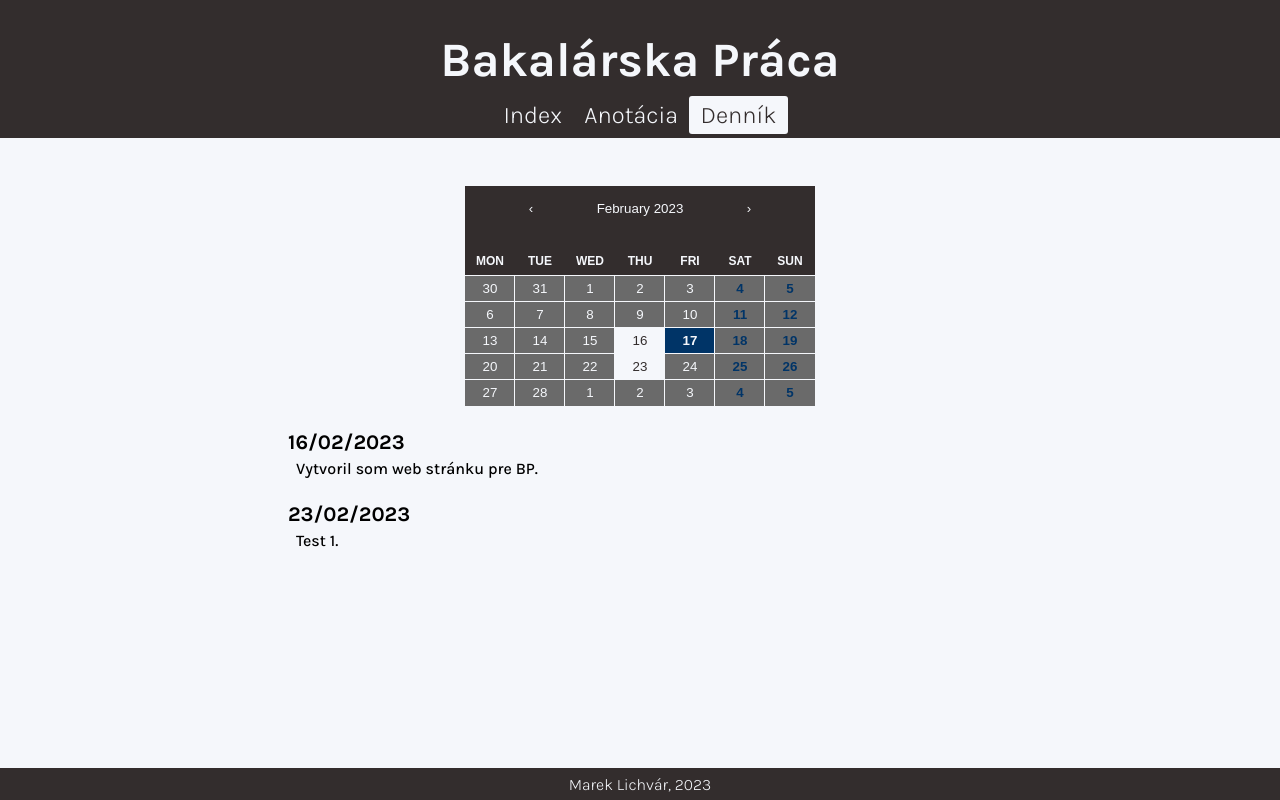
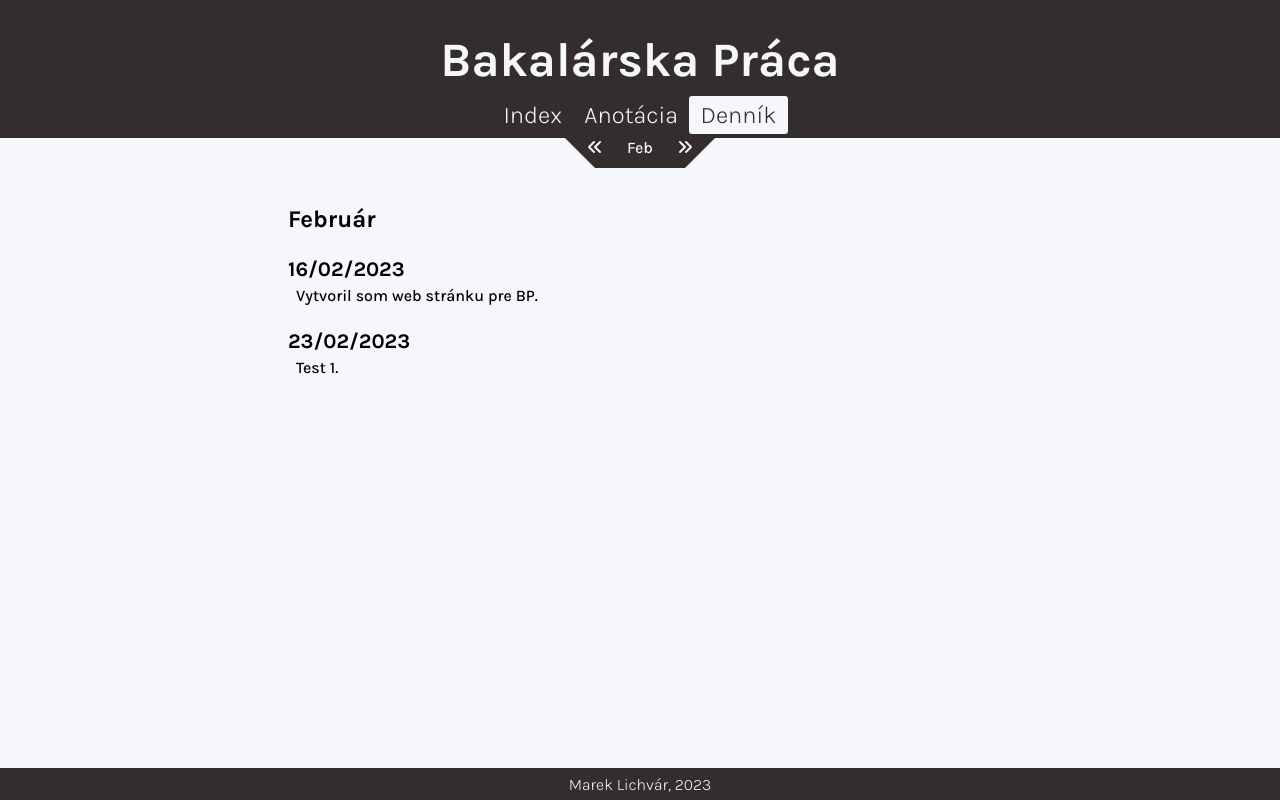
Before and after one commit to sinthoras50/bachelors_app, a React (Create React App) app: page /diary in a window 1280 px wide. Built offline with nearby package versions, Linux system fonts and the light colour scheme.

Commit message:
Removed calendar

```diff
--- a/public/index.html
+++ b/public/index.html
@@ -3,16 +3,16 @@
   <head>
     <meta charset="utf-8" />
     <link rel="icon" href="%PUBLIC_URL%/favicon.ico" />
+    <script src="https://kit.fontawesome.com/9e75c558e1.js" crossorigin="anonymous"></script>
     <meta name="viewport" content="width=device-width, initial-scale=1" />
     <meta name="theme-color" content="#000000" />
     <meta
       name="description"
       content="Web diary for bachelors thesis progress"
     />
-    <title>React App</title>
+    <title>Bachelors Thesis</title>
   </head>
   <body>
-    <noscript>You need to enable JavaScript to run this app.</noscript>
     <div id="root"></div>
     <!--
       This HTML file is a template.
--- a/src/components/diary/Diary.js
+++ b/src/components/diary/Diary.js
@@ -1,71 +1,66 @@
 import styles from './Diary.module.scss';
+import MonthSelector from './MonthSelector';
+import { useState } from 'react';
 import { motion } from 'framer-motion';
-import Calendar from 'react-calendar';
-import { useState } from 'react';
-import data from './diary_data.js';
-import './Calendar.scss';
-
+import data from './diary_data';
 
 export default function Diary() {
-  const [value, setValue] = useState(new Date());
-  const [view, setView] = useState('month');
-  const [month, setMonth] = useState(new Date(Date.now()).getMonth())
-
-  console.log(month)
-
-  function tileDisabled({ date, view }) {
-    const dateString = date.toLocaleDateString('en-GB');
-    return view === 'month' ? !data.some(entry => entry.date === dateString) : false;
-  }
-
-  function changeValue(value) {
-    setValue(value);
-  }
-
-  function changeView({ activeStartDate, view }) {
-    setView(view);
-
-    if (view === 'month') {
-      console.log(activeStartDate);
-      setMonth(activeStartDate.getMonth());
-    }
-  }
+  const [month, setMonth] = useState(new Date(Date.now()).getMonth());
+  const months = [
+    'Január',
+    'Február',
+    'Marec',
+    'Apríl',
+    'Máj',
+    'Jún',
+    'Júl',
+    'August',
+    'September',
+    'Október',
+    'November',
+    'December',
+  ];
 
   const entries = data
-    .filter(entry => {
+    .filter((entry) => {
       const dateArr = entry.date.split('/');
-      return parseInt(dateArr[1])-1 === month
+      return parseInt(dateArr[1]) - 1 === month;
     })
     .map((entry, i) => (
-      <div key={i} className={styles['entry']}>
+      <div
+        key={i}
+        className={styles['entry']}
+      >
         <h4>{entry.date}</h4>
         <p>{entry.message}</p>
       </div>
-    ))
+    ));
+
+  console.log(entries);
 
   return (
+    <>
+      <motion.div
+        initial={{ opacity: '0%'}}
+        animate={{ opacity: '100%' }}
+        exit={{ opacity: '0%', transition: {duration: 0.2 } }}
+      >
+        <MonthSelector
+          month={month}
+          setMonth={setMonth}
+          months={months}
+        />
+      </motion.div>
       <motion.main
-      className={styles['diary']}
         initial={{ translateX: '100%' }}
         animate={{ translateX: '0%' }}
         exit={{ translateX: '100%', transition: { duration: 0.2 } }}
       >
-      <Calendar
-        minDate={new Date(2023, 1, 16)}
-        maxDate={new Date(2023, 11, 31)}
-        value={value}
-        view={view}
-        minDetail='year'
-        onChange={changeValue}
-        onViewChange={changeView}
-        tileDisabled={tileDisabled}
-        prev2Label=''
-        next2Label=''
-      />
-
-      <section className='diary-entries'>
+        <div className={styles['text-content']}>
+          <h2>{months[month]}</h2>
           {entries}
-      </section>
+        </div>
       </motion.main>
+    </>
   );
 }
--- a/src/components/diary/Diary.module.scss
+++ b/src/components/diary/Diary.module.scss
@@ -1,6 +1,6 @@
 
 
-.diary {
+.text-content {
   margin: 3rem auto;
   width: 55%;
 }
--- /dev/null
+++ b/src/components/diary/MonthSelector.js
@@ -0,0 +1,41 @@
+import { useState } from 'react';
+import styles from './MonthSelector.module.scss';
+
+export default function MonthSelector({ month, setMonth, months }) {
+
+
+  function handleClickLeft() {
+    let idx = month;
+    idx = idx-1 < 0 ? months.length-1 : idx-1;
+
+    setMonth(idx);
+  }
+
+  function handleClickRight() {
+    let idx = month;
+    idx = idx+1 >= months.length ? 0 : idx+1;
+
+    setMonth(idx);
+  }
+
+  return (
+    <div className={styles['month-selector']}>
+      <div className={styles['controls']}>
+        <div className={styles['background']}></div>
+        <span>
+          <i
+            className={`${styles['arrows']} fa-solid fa-angles-left`}
+            onClick={handleClickLeft}
+          ></i>
+        </span>
+        <span>{months[month].slice(0, 3)}</span>
+        <span>
+          <i
+            className={`${styles['arrows']} fa-solid fa-angles-right`}
+            onClick={handleClickRight}
+          ></i>
+        </span>
+      </div>
+    </div>
+  );
+}
--- /dev/null
+++ b/src/components/diary/MonthSelector.module.scss
@@ -0,0 +1,37 @@
+
+
+.month-selector {
+  margin: 0 auto;
+  display: flex;
+  justify-content: center;
+
+  .controls {
+    position: relative;
+    width: 150px;
+    display: flex;
+    justify-content: space-evenly;
+
+    .arrows {
+      cursor: pointer;
+    }
+
+    span {
+      z-index: 1;
+      color: var(--primary);
+      text-align: center;
+    }
+
+    span:nth-child(3) {
+      width: 30px;
+    }
+
+    .background {
+      position: absolute;
+      width: 100%;
+      box-sizing: border-box;
+      border-top: 30px solid var(--secondary);
+      border-left: 30px solid transparent;
+      border-right: 30px solid transparent;
+    }
+  }
+}
--- a/src/components/footer/Footer.module.scss
+++ b/src/components/footer/Footer.module.scss
@@ -1,7 +1,7 @@
 
 
 .footer {
-  position: absolute;
+  position: fixed;
   width: 100%;
   height: 2rem;
   bottom: 0;
```
Also changed, not shown: src/components/diary/_Diary.js (added, +71 -0 lines). Lines whose indentation alone changed are shown as unchanged.
